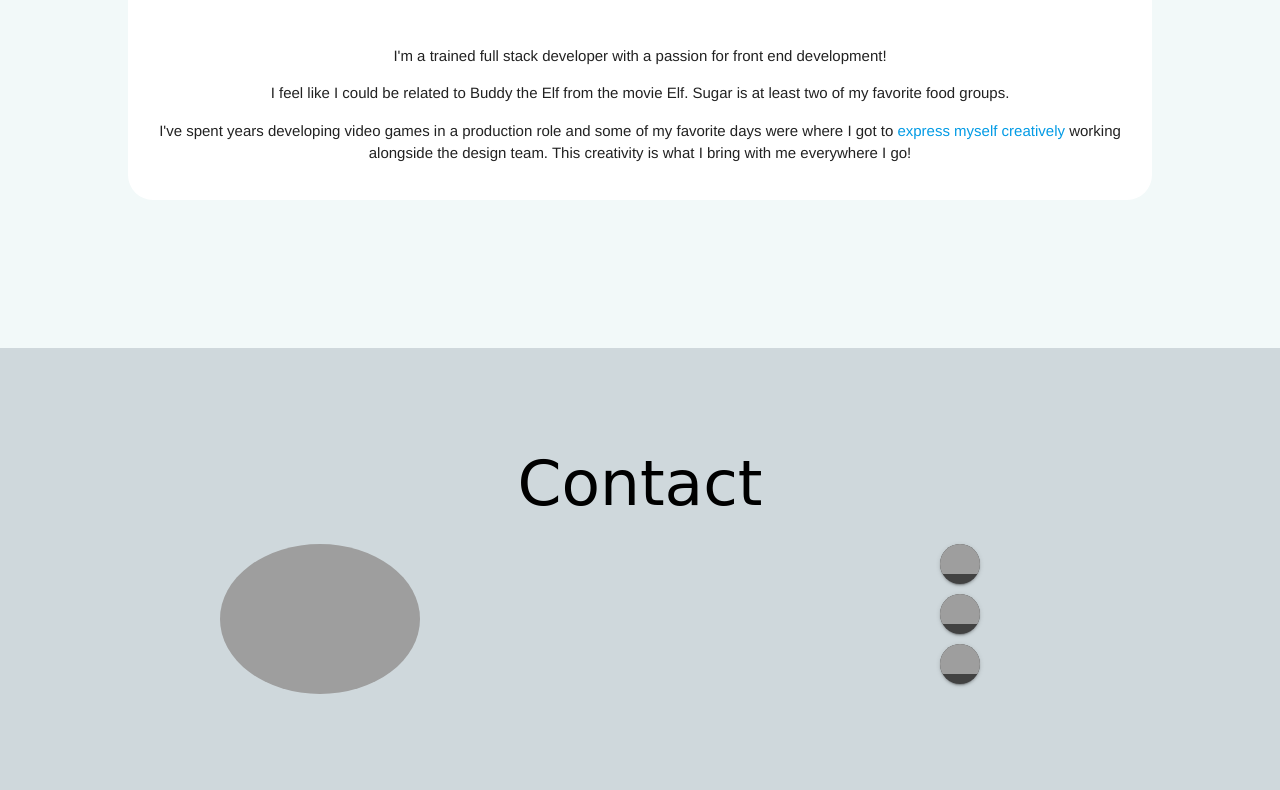
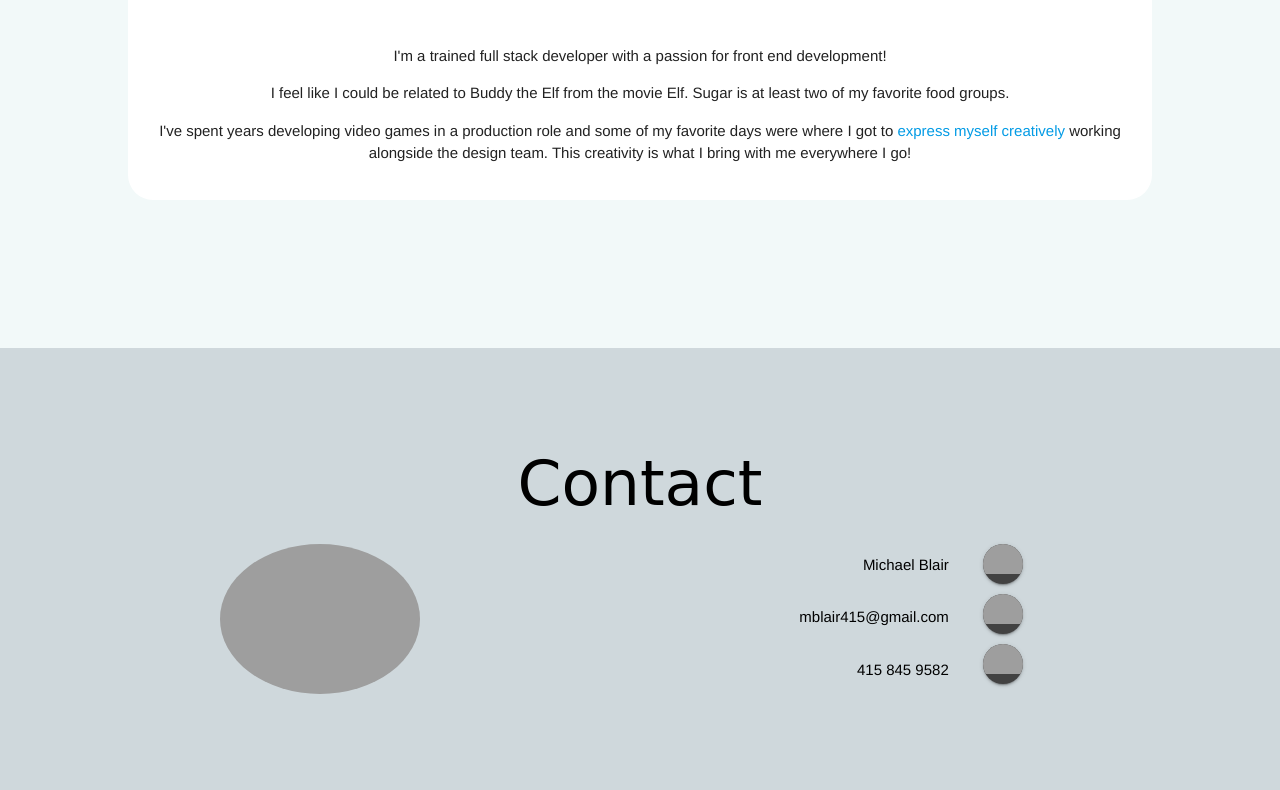
Before and after one commit to mblair415/porfolio, a PHP site: page /index.html in a window 1280 px wide. Shown: the part 2559-3349 px from the top of the page. Run offline with PHP 8.4, Linux system fonts and the light colour scheme; some libraries are stand-ins or nearby versions; some web fonts are replaced; grey boxes are pictures that could not be loaded.

Commit message:
minor update with contact details spelled out in addition to linked

```diff
--- a/assets/css/style.css
+++ b/assets/css/style.css
@@ -119,12 +119,27 @@ h2 span.spacer {
 
 .headshot {
   max-height: 150px;
+  margin-right: 0px;
+  padding-right: 0px;
 }
 
 .icon {
   margin-bottom: 10px;
 }
 
+.contact-details-1 {
+  margin-top: 10px;
+}
+
+.contact-details-2 {
+  margin-top: 30px;
+  word-break: break-all;
+}
+
+.contact-details-3 {
+  margin-top: 30px;
+}
+
 .linkedin-image, .github-image, .email-image {
   max-width: 25px;
 }
--- a/index.html
+++ b/index.html
@@ -183,20 +183,25 @@
           <img class="headshot responsive-img circle" src="https://www.organicheadshots.com/images/headshot01-thumb.jpg" alt="">
         </div>
         <div class="col s6">
-          <div class="center">
+          <div class="col s6">
+            <p class="helvetica contact-details-1 right-align">Michael Blair</p>
+            <p class="helvetica contact-details-2 right-align">mblair415@gmail.com</p>
+            <p class="helvetica contact-details-3 right-align">415 845 9582</p>
+          </div>
+          <div class="col s6">
             <div class="col s12">
               <a class="btn-floating btn waves-effect icon waves-light grey darken-3" href="mailto:mblair415@gmail.com">
-                <img class="responsive-img" src="http://www.iconsfind.com/wp-content/uploads/2015/11/20151104_563973650251f.png" alt="email icon">
+                <img class="responsive-img left-align" src="http://www.iconsfind.com/wp-content/uploads/2015/11/20151104_563973650251f.png" alt="email icon">
               </a>
             </div>
             <div class="col s12">
               <a class="btn-floating btn waves-effect icon waves-light grey darken-3" href="https://github.com/mblair415">
-                <img class="responsive-img" src="https://www.shareicon.net/download/2017/03/07/880593_media.ico" alt="github icon">
+                <img class="responsive-img left-align" src="https://www.shareicon.net/download/2017/03/07/880593_media.ico" alt="github icon">
               </a>
             </div>
             <div class="col s12">
               <a class="btn-floating btn waves-effect waves-light grey darken-3" href="https://www.linkedin.com/in/michael-blair/">
-                <img class="responsive-img" src="http://vectorlogofree.com/wp-content/uploads/2014/06/49408-linkedin-logo-icon-vector-icon-vector-eps.png" alt="linkedin icon">
+                <img class="responsive-img left-align" src="http://vectorlogofree.com/wp-content/uploads/2014/06/49408-linkedin-logo-icon-vector-icon-vector-eps.png" alt="linkedin icon">
               </a>
             </div>
           </div>
```
